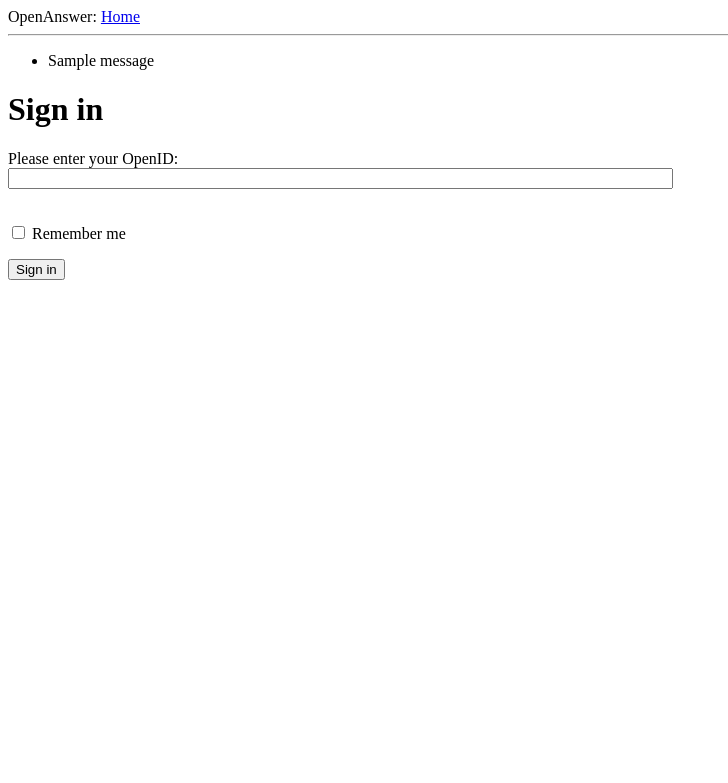
After one commit to gitter-badger/OpenAnswer, a Flask app: page /login in a window 1280 px wide. The commit adds this page. Shown: the top 783 px of the page, without its empty margins (0-728 px from the left). Run offline with Flask 2, Linux system fonts and the light colour scheme; one stand-in notice (Sample message) is shown.

Commit message:
Added base template, login, validation.

```diff
--- a/app/__init__.py
+++ b/app/__init__.py
@@ -1,4 +1,6 @@
 from flask import Flask
 
 app = Flask(__name__)
+app.config.from_object('config')
+
 from app import views
--- /dev/null
+++ b/app/forms.py
@@ -0,0 +1,7 @@
+from flask_wtf import FlaskForm
+from wtforms import StringField, BooleanField
+from wtforms.validators import DataRequired
+
+class LoginForm(FlaskForm):
+	openid = StringField('openid', validators=[DataRequired()])
+	remember_me = BooleanField('remember_me', default=False)
--- /dev/null
+++ b/app/templates/base.html
@@ -0,0 +1,23 @@
+<html>
+	<head>
+		{% if title %}
+			<title>{{ title }} -- OpenAnswer</title>
+		{% else %}
+			<title>Welcome to OpenAnswer</title>
+		{% endif %}
+	</head>
+	<body>
+		<div>OpenAnswer: <a href="/">Home</a></div>
+		<hr>
+		{% with messages = get_flashed_messages() %}
+			{% if messages %}
+				<ul>
+					{% for message in messages %}
+						<li>{{ message }}</li>
+					{% endfor %}
+				</ul>
+			{% endif %}
+		{% endwith %}
+		{% block content %}{% endblock %}
+	</body>
+</html>
--- /dev/null
+++ b/app/templates/login.html
@@ -0,0 +1,17 @@
+{% extends "base.html" %}
+
+{% block content %}
+	<h1>Sign in</h1>
+	<form action="" method="post" name="login">
+			{{ form.hidden_tag() }}
+		<p>
+			Please enter your OpenID:<br>
+			{{ form.openid(size=80) }}<br>
+			{% for error in form.openid.errors %}
+				<span style="color: red;"> [{{ error }}]</span>
+			{% endfor %}<br>
+		</p>
+		<p>{{ form.remember_me }} Remember me</p>
+		<p><input type="submit" value="Sign in"</p>
+	</form>
+{% endblock %}
--- a/app/views.py
+++ b/app/views.py
@@ -1,7 +1,34 @@
-from flask import render_template
+from flask import render_template, flash, redirect
 from app import app
+from .forms import LoginForm
 
 @app.route('/')
 def home():
 	user = {'nickname': 'Rachel'}  #  fake user
-	return render_template('index.html', title='home', user=user)
+	posts = [ # fake array of posts
+		{
+			'author': user,
+			'body': 'Teach me web dev please.'
+		},
+		{
+			'author': user,
+			'body': 'I\'m not sure I\'m sober'
+		},
+	]
+	return render_template(
+		'index.html', title='home', user=user, posts=posts
+	)
+
+@app.route('/login', methods=['GET', 'POST'])
+def login():
+	form=LoginForm()
+	if form.validate_on_submit():
+		flash(
+			'Login requested for OpenID=%s, remember_me=%s' %
+			(form.openid.data, str(form.remember_me.data))
+		)
+	return render_template(
+		'login.html',
+		title='Sign in',
+		form=form
+	)
--- /dev/null
+++ b/config.py
@@ -0,0 +1,2 @@
+WTF_CSRF_ENABLED = True
+SECRET_KEY = 'secret'
```
Also changed, not shown: app/templates/index.html (+7 -8 lines).
